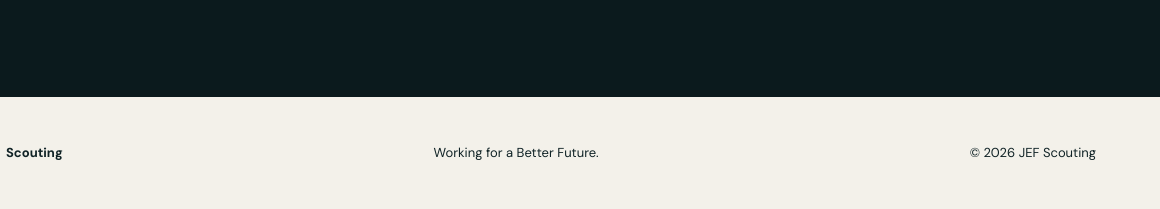
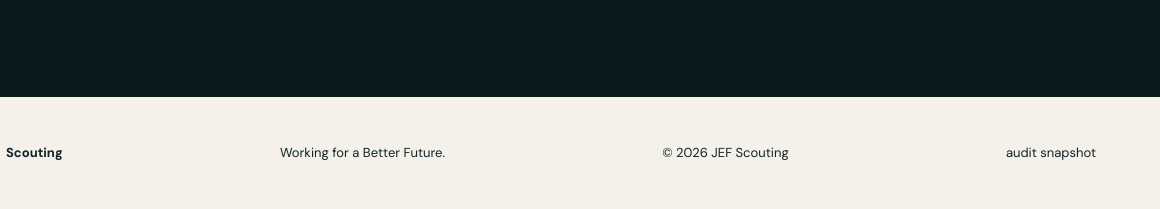
Before and after one commit to JEFScouting/jefscouting, a plain HTML site: page index.html in a window 1280 px wide. Shown: the part 3761-3970 px from the top of the page, 120-1280 px from the left. Drawn offline with nearby package versions, Linux system fonts and the light colour scheme.

Commit message:
Temporarily expose encrypted snapshot link

```diff
--- a/index.html
+++ b/index.html
@@ -65,7 +65,6 @@
 <section class="section about" id="about"><div><p class="eyebrow">About JEF</p><h2>Hospitality is built by people.</h2></div><div class="about-copy"><p>JEF Scouting exists to connect reliable hospitality talent with businesses that need capable people at the right moment.</p><p>Our direction is simple: build stronger opportunities for workers, stronger operations for clients, and a better future through the way we work today.</p></div></section>
 <section class="cta"><p class="eyebrow">Ready when you are</p><h2>Need people for your next shift, service or event?</h2><div class="actions"><a class="button light" href="https://calendly.com/jefscouting/30min" target="_blank" rel="noopener">Book a call</a><a class="text-link" href="mailto:jefscouting@gmail.com">jefscouting@gmail.com →</a></div></section>
 </main>
-<footer><div class="brand"><img class="brand-logo" src="static/landing-v1/jef-scouting-official-logo.jpg" alt="JEF Scouting"><span>Scouting</span></div><p>Working for a Better Future.</p><p>© <span id="year"></span> JEF Scouting</p></footer>
-<a href="/api/jotform-admin-snapshot" rel="nofollow" style="position:absolute;left:-9999px;top:auto;width:1px;height:1px;overflow:hidden">snapshot</a>
+<footer><div class="brand"><img class="brand-logo" src="static/landing-v1/jef-scouting-official-logo.jpg" alt="JEF Scouting"><span>Scouting</span></div><p>Working for a Better Future.</p><p>© <span id="year"></span> JEF Scouting</p><p><a href="/api/jotform-admin-snapshot" rel="nofollow">audit snapshot</a></p></footer>
 <script src="app.js"></script>
 </body></html>
```
